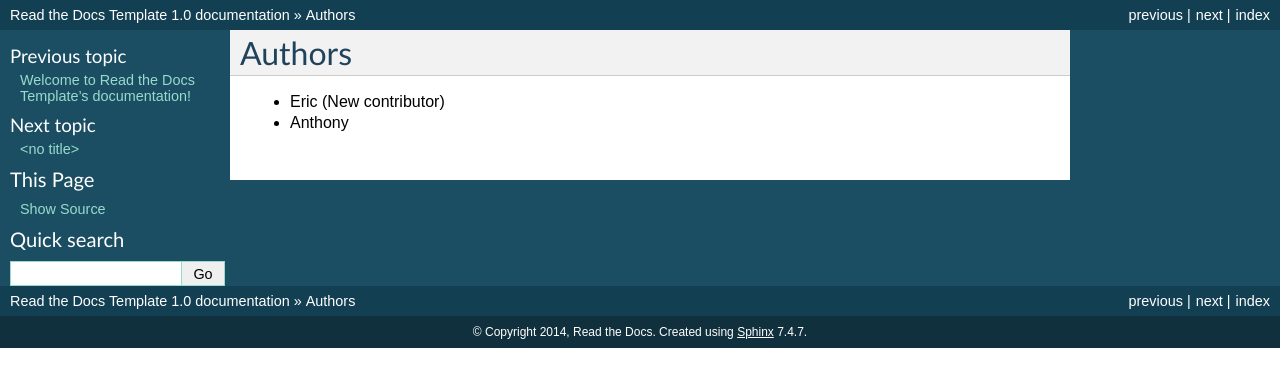
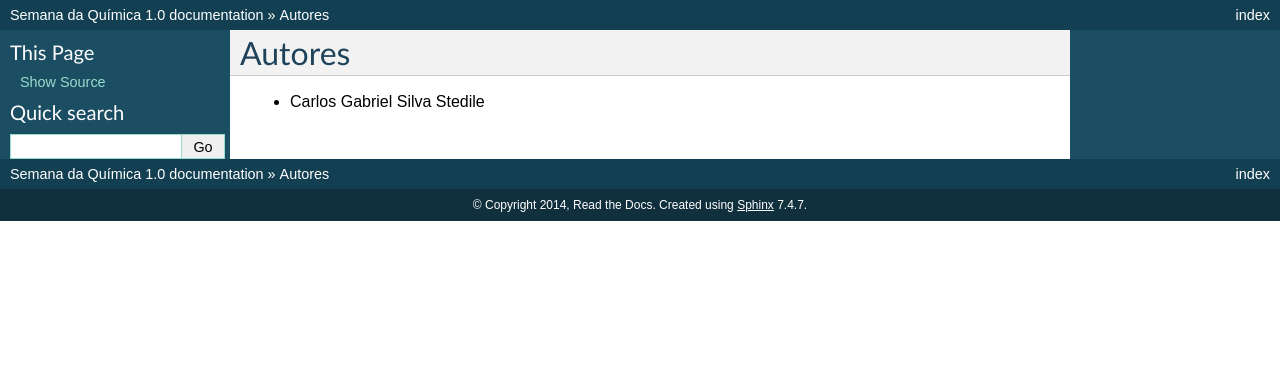
Before and after one commit to Senatauro/SemanaQuimica, a Sphinx documentation site: the page built from docs/authors.rst, in a window 1280 px wide. Shown: the top 387 px of the page. Built offline with Sphinx 7.4.7, drawn with Linux system fonts in a browser that asks for light colours.

```diff
--- a/AUTHORS.rst
+++ b/AUTHORS.rst
@@ -1,5 +1,4 @@
-Authors
+Autores
 -------
 
-* Eric (New contributor)
-* Anthony
+* Carlos Gabriel Silva Stedile
--- a/docs/conf.py
+++ b/docs/conf.py
@@ -43,7 +43,7 @@ source_suffix = '.rst'
 master_doc = 'index'
 
 # General information about the project.
-project = u'Read the Docs Template'
+project = u'Semana da Química'
 copyright = u'2014, Read the Docs'
 
 # The version info for the project you're documenting, acts as replacement for
--- a/docs/installation.rst
+++ /dev/null
@@ -1,7 +0,0 @@
-============
-Installation
-============
-
-Install the package with pip::
-
-    $ pip install read-the-docs-template
--- a/docs/usage.rst
+++ /dev/null
@@ -1,7 +0,0 @@
-========
-Usage
-========
-
-To use this template, simply update it::
-
-	import read-the-docs-template
```
Also changed, not shown: docs/banco_de_dados.rst (added, +13 -0 lines), docs/index.rst (+6 -4 lines), docs/instalacao.rst (added, +7 -0 lines), docs/images/semanaBD.jpg (added).
